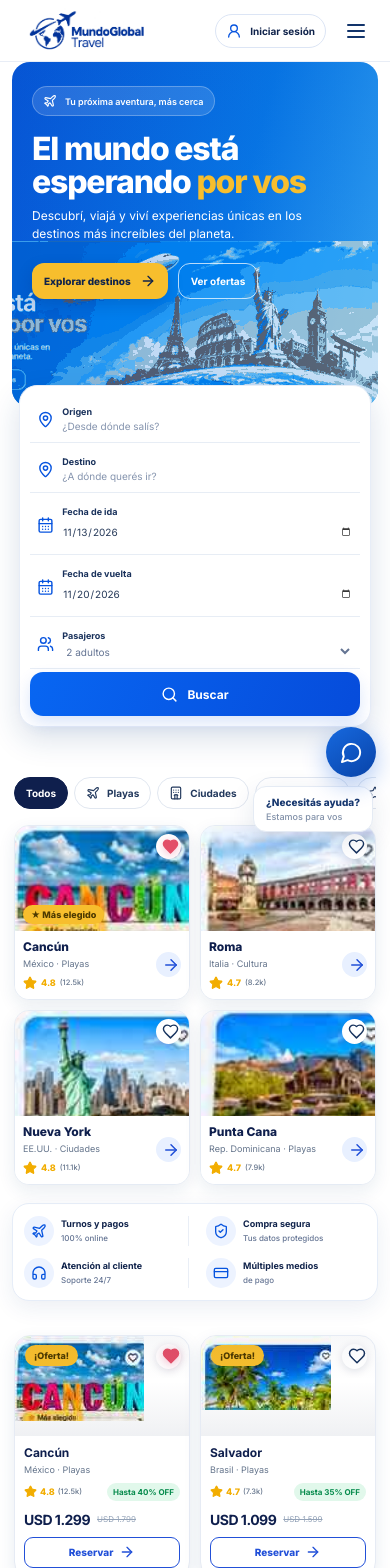
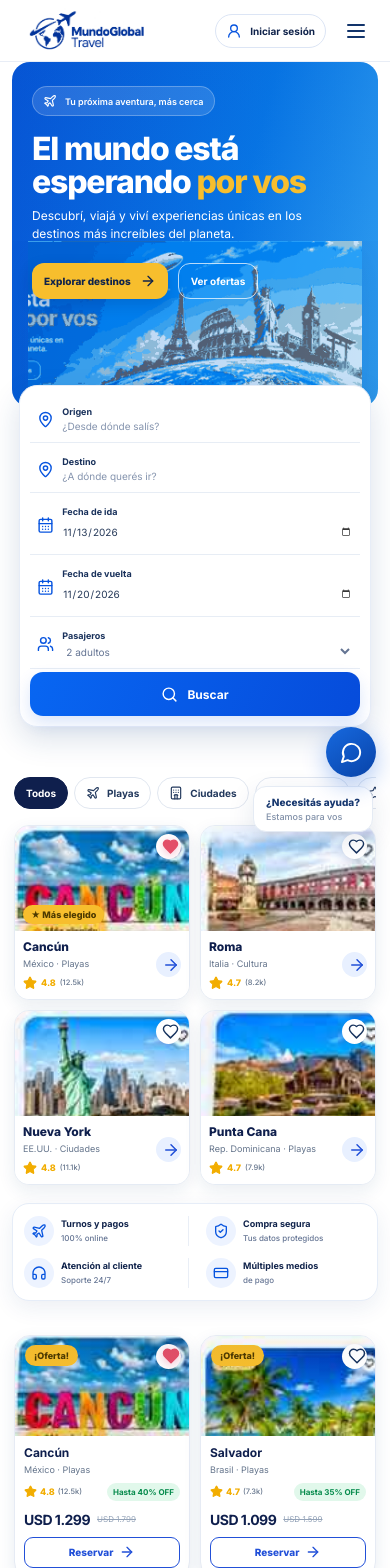
Before and after one commit to nico-cesolari/mundoglobal-travel, a React (Vite) app: page / in a window 390 px wide. Shown: the top 1568 px of the page. Built offline with nearby package versions, Linux system fonts and the light colour scheme.

Commit message:
Improve homepage image sizing and responsive crops

```diff
--- a/src/styles.css
+++ b/src/styles.css
@@ -446,3 +446,14 @@ select:focus-visible{
  .offer-reference .price-line strong{font-size:14px}
  .offer-reference .price-line del{font-size:8px}
 }
+
+
+/* Imágenes del inicio: carga explícita y recorte consistente */
+.hero-reference .hero-art{background:none!important;overflow:hidden;display:flex;align-items:center;justify-content:flex-end}
+.hero-reference .hero-art img{display:block;width:100%;height:100%;object-fit:contain;object-position:right center;filter:drop-shadow(0 10px 20px #003a8b25)}
+.offer-reference .package-photo{background:#eaf1fb;overflow:hidden}
+.offer-reference .package-photo .offer-image{display:block;width:100%;height:100%;object-fit:cover;object-position:center;transition:transform .35s ease}
+.offer-reference .package-card:hover .package-photo .offer-image{transform:scale(1.045)}
+.destination-reference .destination-photo img{object-position:center}
+@media(max-width:800px){.hero-reference .hero-art img{object-fit:contain;object-position:right bottom}}
+@media(max-width:520px){.hero-reference .hero-art img{object-fit:contain;object-position:center bottom}}
```
